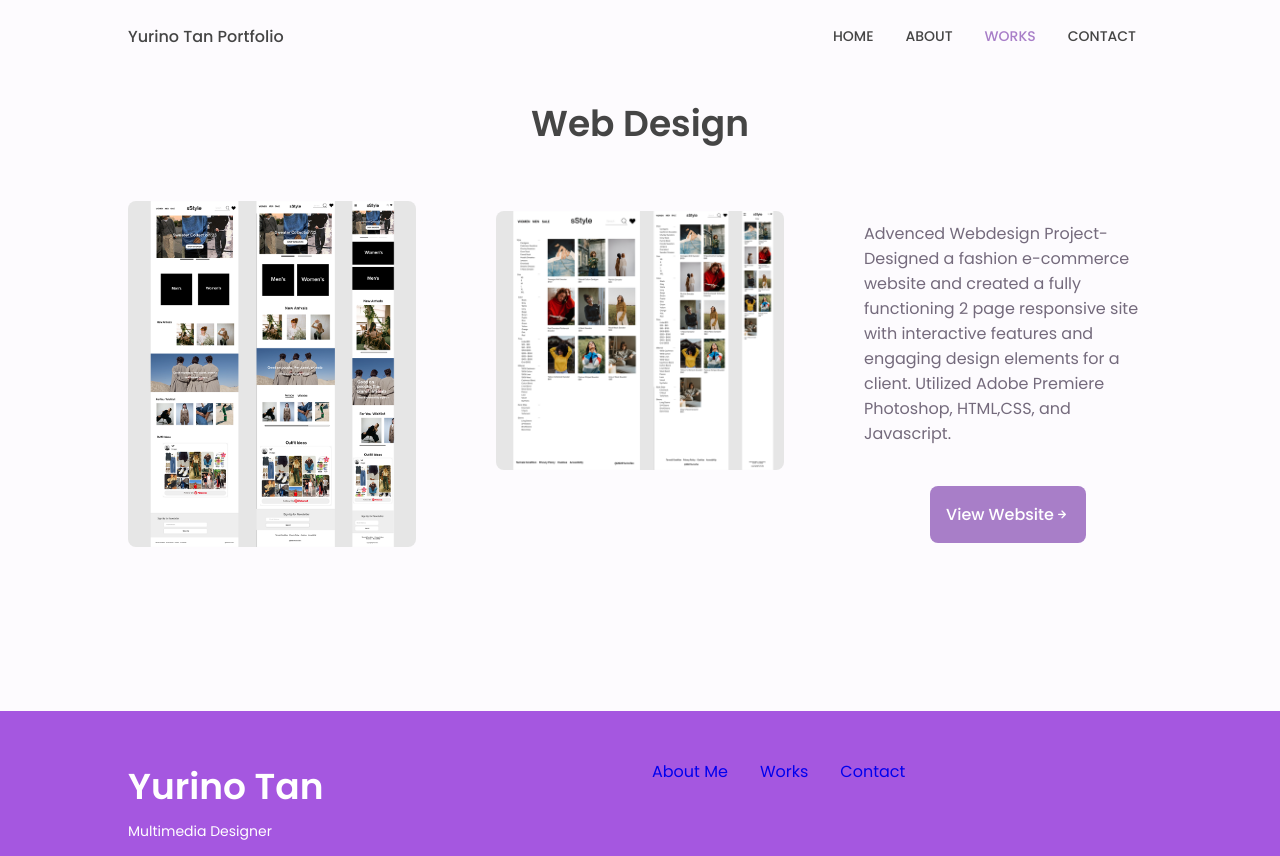
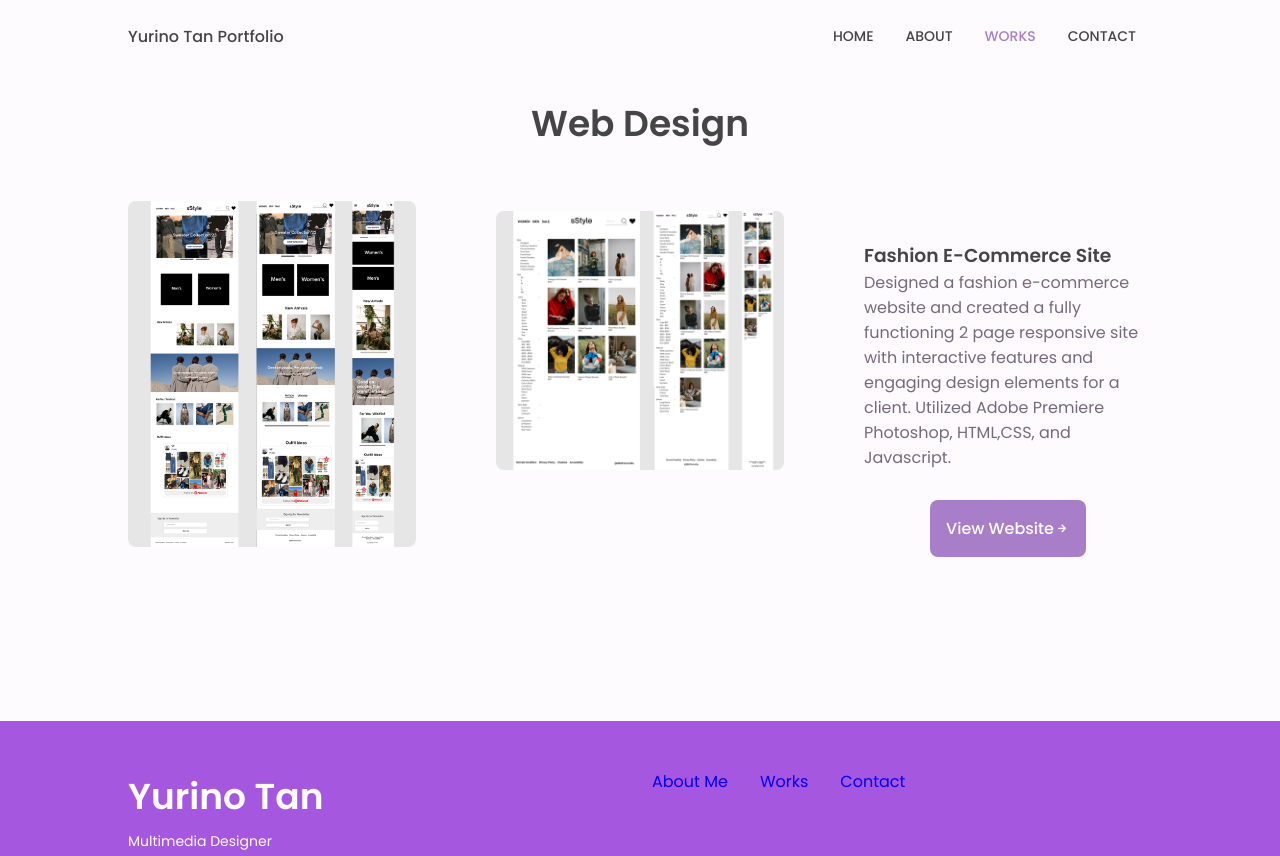
Before and after one commit to yurinotanportfolio/yurinotanportfolio.github.io, a plain HTML site: page websitegallery.html in a window 1280 px wide. Shown: the top 856 px of the page. Drawn offline with nearby package versions, Linux system fonts and the light colour scheme.

Commit message:
webdesign page description change

```diff
--- a/style2.css
+++ b/style2.css
@@ -366,6 +366,7 @@ img {
 .viewresumebtn{
     display: flex;
     justify-content: center;
+    margin-top: 30px;
 }
 
 /*==================== CONTACT ME ====================*/
--- a/websitegallery.html
+++ b/websitegallery.html
@@ -73,7 +73,7 @@
 
 
         <div class="webdesign_data">
-            <p class="webdesign_description">Advenced Webdesign Project- Designed a fashion e-commerce website and created a fully functioning 2 page responsive site with interactive features and engaging design elements for a client. Utilized Adobe Premiere Photoshop, HTML,CSS, and Javascript.</p>
+            <p class="webdesign_description"><h3>Fashion E-Commerce Site</h3>Designed a fashion e-commerce website and created a fully functioning 2 page responsive site with interactive features and engaging design elements for a client. Utilized Adobe Premiere Photoshop, HTML,CSS, and Javascript.</p>
 
             <div class="viewwebsite_btn">
                 <a href="https://yurinotanportfolio.github.io/yurinotan.fashionwebsite/" class="button button--flex">
```
Also changed, not shown: index.html (+1 -1 lines).
